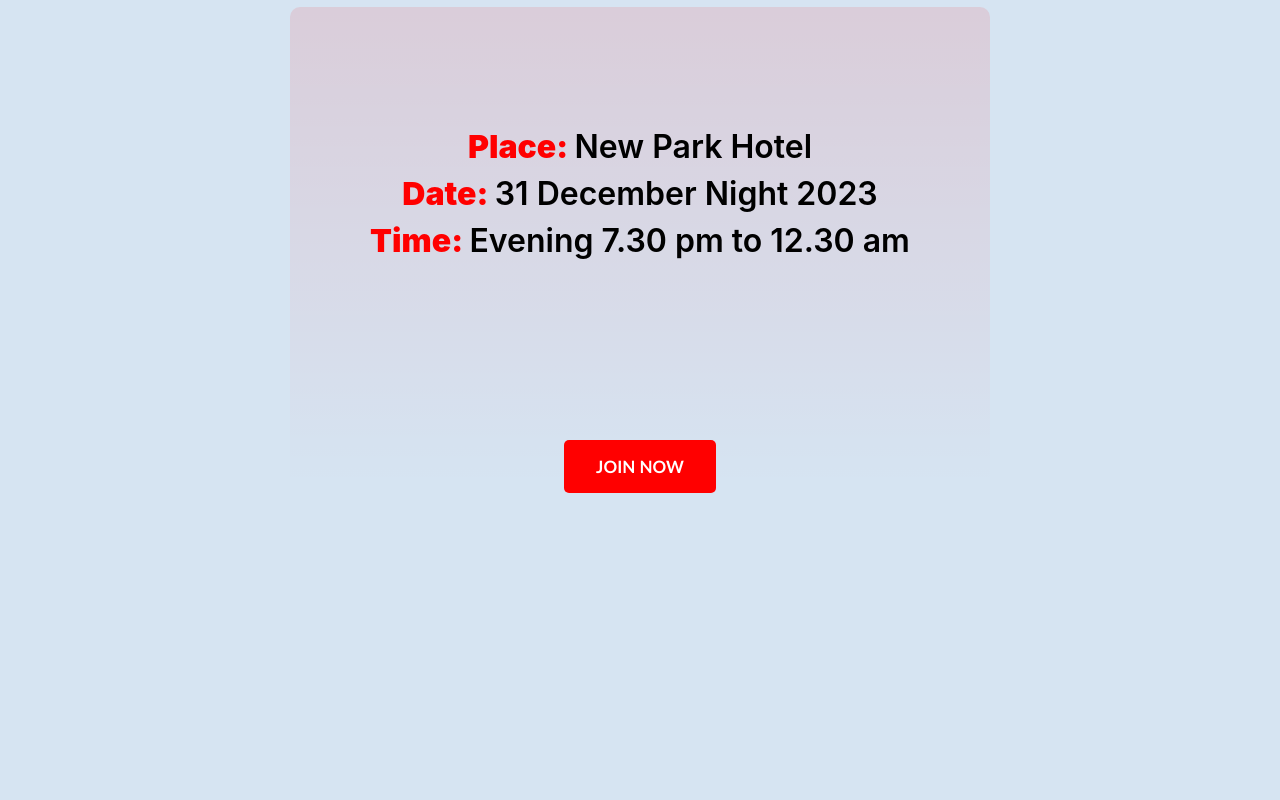
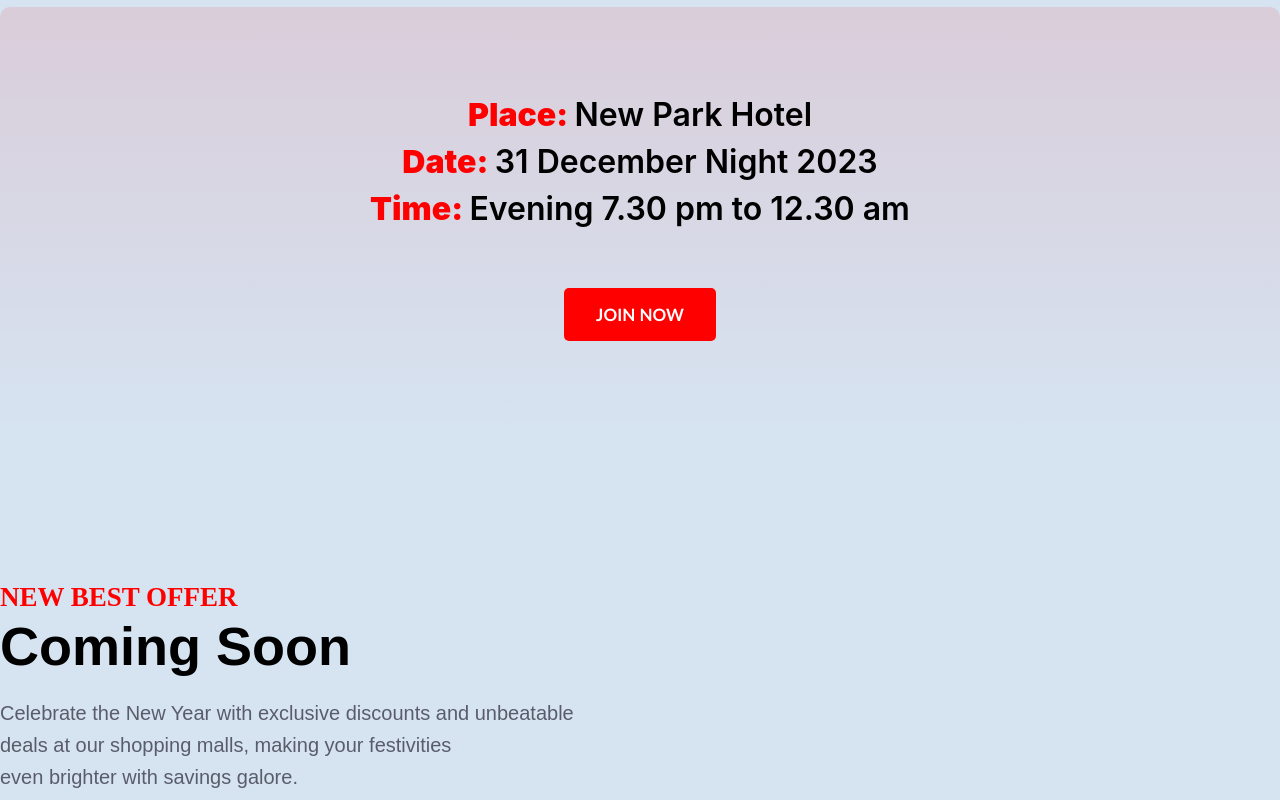
Before and after one commit to sabab2808/First-Assignment, a plain HTML site: page index.html in a window 1280 px wide. Shown: the part 2420-3220 px from the top of the page. Before the commit the page ends 3022 px from the top, so only its background shows below. Drawn offline with Linux system fonts and the light colour scheme.

Commit message:
4th part done

```diff
--- a/index.html
+++ b/index.html
@@ -50,15 +50,52 @@
                 <img src="images/Group 70.png" alt="Balloon" class="mid-extraimage">
             </div>
         </section>
-        <section class="event-info">
-            <div class="event-para">
-                <p class="para1"><span style="color: #F00;font-weight: 900;">Place: </span>New Park Hotel</p>
-                <p class="para2"><span style="color: #F00;font-weight: 900;">Date: </span>31 December Night 2023</p>
-                <p class="para3"><span style="color: #F00;font-weight: 900;">Time: </span>Evening 7.30 pm to 12.30 am</p>
+        <section class="event-align1">
+            <div  class="event-info">
+                <div class="event-para" id="event-align">
+                    <p class="para1"><span style="color: #F00;font-weight: 900;">Place: </span>New Park Hotel</p>
+                    <p class="para2"><span style="color: #F00;font-weight: 900;">Date: </span>31 December Night 2023</p>
+                    <p class="para3"><span style="color: #F00;font-weight: 900;">Time: </span>Evening 7.30 pm to 12.30 am</p>
 
+                </div>
+                <div class="btn1">
+                    <button class="event-btn"  class="hover">JOIN NOW</button>
+                </div>
             </div>
-            <div class="btn1">
-                <button class="event-btn"  class="hover">JOIN NOW</button>
+        </section>
+        <section class="holiday-sale">
+            <div class="holiday-container">
+
+
+                <div class="holiday-soon">
+                    <h3 class="soon-mini">
+                        New Best Offer
+                    </h3>
+                    <h1 class="soon-main">
+                        Coming Soon
+                    </h1>
+                    <p class="soon-para">
+                        Celebrate the New Year with exclusive discounts and unbeatable <br>deals at our shopping malls, making your festivities <br> even brighter with savings galore.
+                    </p>
+                </div>
+
+
+                <div class="holiday-pic">
+                    <img src="images/Ellipse 1.png" alt="New Year Celebration" class="celebration-img">
+                </div>
+
+
+                <div class="holiday-2024">
+                    <h1 class="2024-year">
+                        2024
+                    </h1>
+                    <p class="2024-para">
+                        New year brings amazing offers, discounts for festive shopping delight.
+                    </p>
+                    <img src="images/Group 96.png" alt="New Year Sticker" class="2024-img">
+                </div>
+
+
             </div>
         </section>
     </main>
--- a/styles/style.css
+++ b/styles/style.css
@@ -137,7 +137,7 @@ body{
     font-family: Inter;
     font-size: 32px;
     font-weight: 600;
-    padding-top: 120px;
+    padding-top: 88px;
 }
 .para1,.para2,.para3{
     text-align: center;
@@ -148,9 +148,12 @@ body{
     border: 5px solid;
     border-style: none;
     background:linear-gradient(180deg, rgba(255, 0, 0, 0.10) 0%, rgba(255, 0, 0, 0.00) 100%);;
-    margin: 115px 290px;
+    margin: 115px auto;
     border-radius: 10px;
-    height: 480px;
+    height: 444px;
+    width: 100%;
+    max-width: 1320px;
+
 }
 .event-btn{
     color: #FFF;
@@ -163,7 +166,33 @@ body{
     font-family: 'Trebuchet MS', 'Lucida Sans Unicode', 'Lucida Grande', 'Lucida Sans', Arial, sans-serif;
     text-align: center;
 }
+.event-align1{
+    align-items: center;
+}
 .btn1{
     text-align: center;
-    margin-top: 180px;
+    margin-top: 60px;
 }
+.soon-mini{
+    color: #F00;
+    font-size: 27px;
+    font-family:'Times New Roman', Times, serif;
+    text-transform: uppercase;
+    /* margin-bottom: 8px; */
+    padding: 16px 0 0 0;
+}
+.soon-main{
+    font-size: 54px;
+    font-weight: 900;
+    font-family: sans-serif;
+    margin-top:-25px;
+    /* padding: 16px 0 0 0; */
+}
+.soon-para{
+    color: rgba(7, 2, 17, 0.60);
+    font-family: sans-serif;
+    font-size: 20px;
+    font-weight: 400;
+    line-height: 32px;
+    margin-top: -25px;
+}
```
